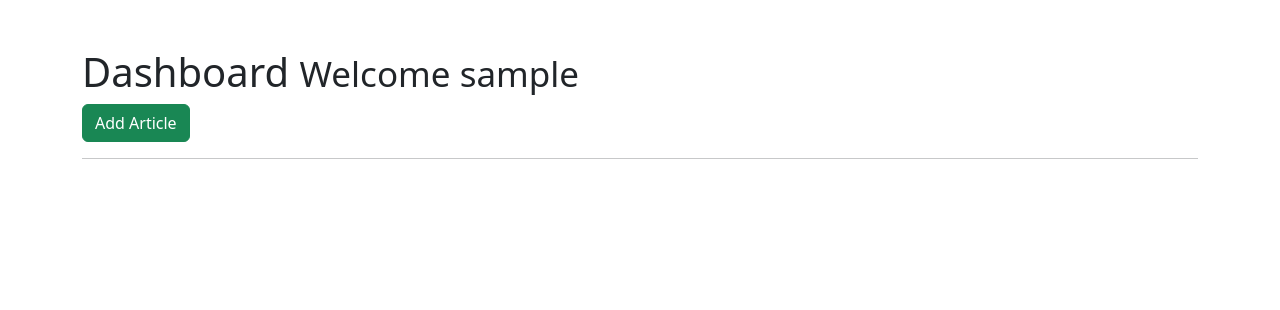
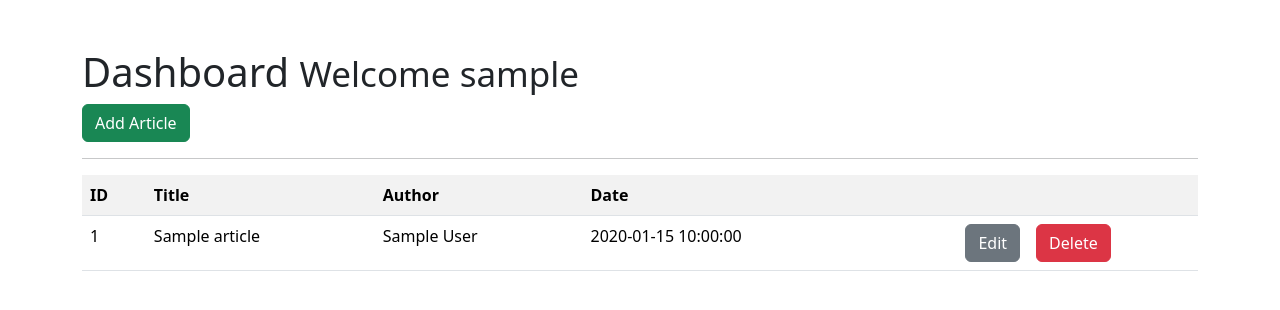
Before and after one commit to gbgabiola/flask-blog, a Flask app: page /dashboard in a window 1280 px wide. Shown: the part 56-366 px from the top of the page. Run offline with Flask 3, Linux system fonts and the light colour scheme; the visitor is signed in with stand-in values (Sample User, id 1); tables that the repository leaves empty or names only in its code hold one stand-in row (values such as "Sample post"); some libraries are stand-ins or nearby versions.

Commit message:
Get articles from DB

```diff
--- a/main.py
+++ b/main.py
@@ -1,5 +1,4 @@
 from flask import Flask, render_template, flash, redirect, url_for, session, request, logging
-from data import Articles
 from flask_mysqldb import MySQL
 from wtforms import Form, StringField, TextAreaField, PasswordField, validators
 from passlib.hash import sha256_crypt
@@ -20,8 +19,6 @@ app.secret_key = config("SECRET_KEY")
 # Init MySQL
 mysql = MySQL(app)
 
-Articles = Articles()
-
 @app.route("/")
 def index():
     return render_template("home.html")
@@ -32,13 +29,25 @@ def about():
 
 @app.route("/articles")
 def articles():
-    return render_template("articles.html", articles = Articles)
+    cur = mysql.connection.cursor()
+    result = cur.execute("SELECT * FROM articles")
+    articles = cur.fetchall()
+
+    if result > 0:
+        return render_template("articles.html", articles=articles)
+    else:
+        msg = "No Articles Found"
+        return render_template("articles.html", msg=msg)
+
+    cur.close()
 
 @app.route("/articles/<string:id>/")
 def article(id):
-    return render_template("article.html", id=id)
+    cur = mysql.connection.cursor()
+    result = cur.execute("SELECT * FROM articles WHERE id = %s", [id])
+    article = cur.fetchone()
+    return render_template("article.html", article=article)
 
-# Register Form Class
 class RegisterForm(Form):
     name = StringField("Name", [validators.Length(min=1, max=50)])
     email = StringField("Email", [validators.Length(min=6, max=50)])
@@ -49,7 +58,6 @@ class RegisterForm(Form):
     ])
     confirm = PasswordField("Confirm Password")
 
-# User Register
 @app.route("/register", methods=["GET", "POST"])
 def register():
     form = RegisterForm(request.form)
@@ -59,35 +67,21 @@ def register():
         username = form.username.data
         password = sha256_crypt.encrypt(str(form.password.data))
 
-        # Create cursor
         cur = mysql.connection.cursor()
-
-        # Execute query
         cur.execute("INSERT INTO users(name, email, username, password) VALUES(%s, %s, %s, %s)", (name, email, username, password))
-
-        # Commit to DB
         mysql.connection.commit()
-
-        # Close connection
         cur.close()
-
         flash("You are now registered and can log in", "success")
-
         return redirect(url_for("login"))
     return render_template("register.html", form=form)
 
-# User login
 @app.route("/login", methods=["GET", "POST"])
 def login():
     if request.method == "POST":
-        # Get Form Fields
         username = request.form["username"]
         password_candidate = request.form["password"]
 
-        # Create cursor
         cur = mysql.connection.cursor()
-
-        # Get user by username
         result = cur.execute("SELECT * FROM users WHERE username = %s", [username])
 
         if result > 0:
@@ -106,7 +100,6 @@ def login():
                 error = "Invalid login"
                 return render_template("login.html", error=error)
 
-            # Close connection
             cur.close()
         else:
             error = "Username not found"
@@ -114,7 +107,6 @@ def login():
 
     return render_template("login.html")
 
-# Check if user logged in
 def is_logged_in(f):
     @wraps(f)
     def wrap(*args, **kwargs):
@@ -125,7 +117,6 @@ def is_logged_in(f):
             return redirect(url_for("login"))
     return wrap
 
-# Logout
 @app.route("/logout")
 @is_logged_in
 def logout():
@@ -133,18 +124,25 @@ def logout():
     flash("You are now logged out", "success")
     return redirect(url_for("login"))
 
-# Dashboard
 @app.route("/dashboard")
 @is_logged_in
 def dashboard():
-    return render_template("dashboard.html")
+    cur = mysql.connection.cursor()
+    result = cur.execute("SELECT * FROM articles")
+    articles = cur.fetchall()
 
-# Article Form Class
+    if result > 0:
+        return render_template("dashboard.html", articles=articles)
+    else:
+        msg = "No Articles Found"
+        return render_template("dashboard.html", msg=msg)
+
+    cur.close()
+
 class ArticleForm(Form):
     title = StringField("Title", [validators.Length(min=1, max=200)])
     body  = TextAreaField("Body", [validators.Length(min=30)])
 
-# Add Article
 @app.route("/add_article", methods=["GET", "POST"])
 @is_logged_in
 def add_article():
--- a/templates/add_article.html
+++ b/templates/add_article.html
@@ -7,7 +7,7 @@
     <div class="form-group">
       {{render_field(form.title, class="form-control")}}
     </div>
-    <div class="form-group" id="editor">
+    <div class="form-group">
       {{render_field(form.body, class="form-control", id="editor")}}
     </div>
     <div class="my-3">
--- a/templates/article.html
+++ b/templates/article.html
@@ -1,5 +1,9 @@
 {% extends 'layout.html' %}
 
 {% block body %}
-  <h1>{{id}}</h1>
+  <h1>{{article.title}}</h1>
+  <small class="fw-light">Written by {{article.author}} on {{article.create_date}}</small>
+  <hr />
+
+  <div>{{article.body | safe}}</div>
 {% endblock %}
--- a/templates/dashboard.html
+++ b/templates/dashboard.html
@@ -5,4 +5,25 @@
   <a class="btn btn-success" href="/add_article">Add Article</a>
 
   <hr />
+
+  <table class="table table-striped">
+    <tr>
+      <th>ID</th>
+      <th>Title</th>
+      <th>Author</th>
+      <th>Date</th>
+      <th></th>
+      <th></th>
+    </tr>
+    {% for article in articles %}
+    <tr>
+      <td>{{article.id}}</td>
+      <td>{{article.title}}</td>
+      <td>{{article.author}}</td>
+      <td>{{article.create_date}}</td>
+      <td><a class="btn btn-secondary float-end" href="edit_article/{{article.id}}">Edit</a></td>
+      <td><a class="btn btn-danger" href="#">Delete</a></td>
+    </tr>
+    {% endfor %}
+  </table>
 {% endblock %}
```
